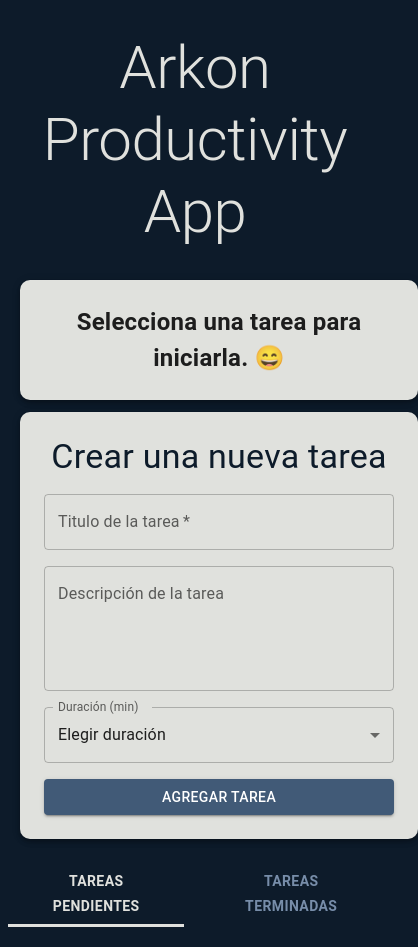
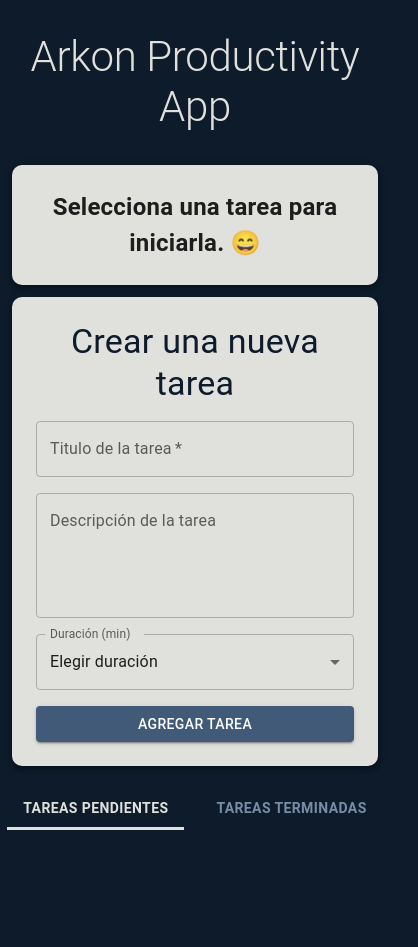
Before and after one commit to navi-exe04/productivity-app-arkon, a React (Vite) app: page / in a window 390 px wide. Shown: the whole page, 418 px wide, since content can reach past the window. After the commit the page ends 844 px from the top, so only its background shows below. Built offline with nearby package versions, Linux system fonts and the light colour scheme.

Commit message:
styles: some responsive styles

```diff
--- a/src/styles/styles.scss
+++ b/src/styles/styles.scss
@@ -1,7 +1,12 @@
 @import './variables.scss';
 
 // General
+html {
+    width: 100%;
+}
+
 body {
+    margin: 0;
     background: $blue-1;
 }
 
@@ -70,8 +75,8 @@ body {
             justify-content: space-evenly;
 
             .container {
-                width: 100%;
                 max-width: 350px;
+                min-width: 250px;
                 padding: 24px;
                 border-radius: 10px;
                 margin: 0 12px;
@@ -241,6 +246,11 @@ body {
 }
 
 @media (width <= 953px) {
+    h2.title {
+        font-size: 42px;
+        text-align: center;
+    }
+
     #productivity-app {
 
         .productivity-app__content {
@@ -251,6 +261,15 @@ body {
 
             #tasks-list {
                 margin-top: 24px;
+
+                .tasks-list__items {
+                    .list-items__item {
+                        .item-top {
+                            flex-direction: column;
+                            align-items: center;
+                        }
+                    }
+                }
             }
         }
     }
```
